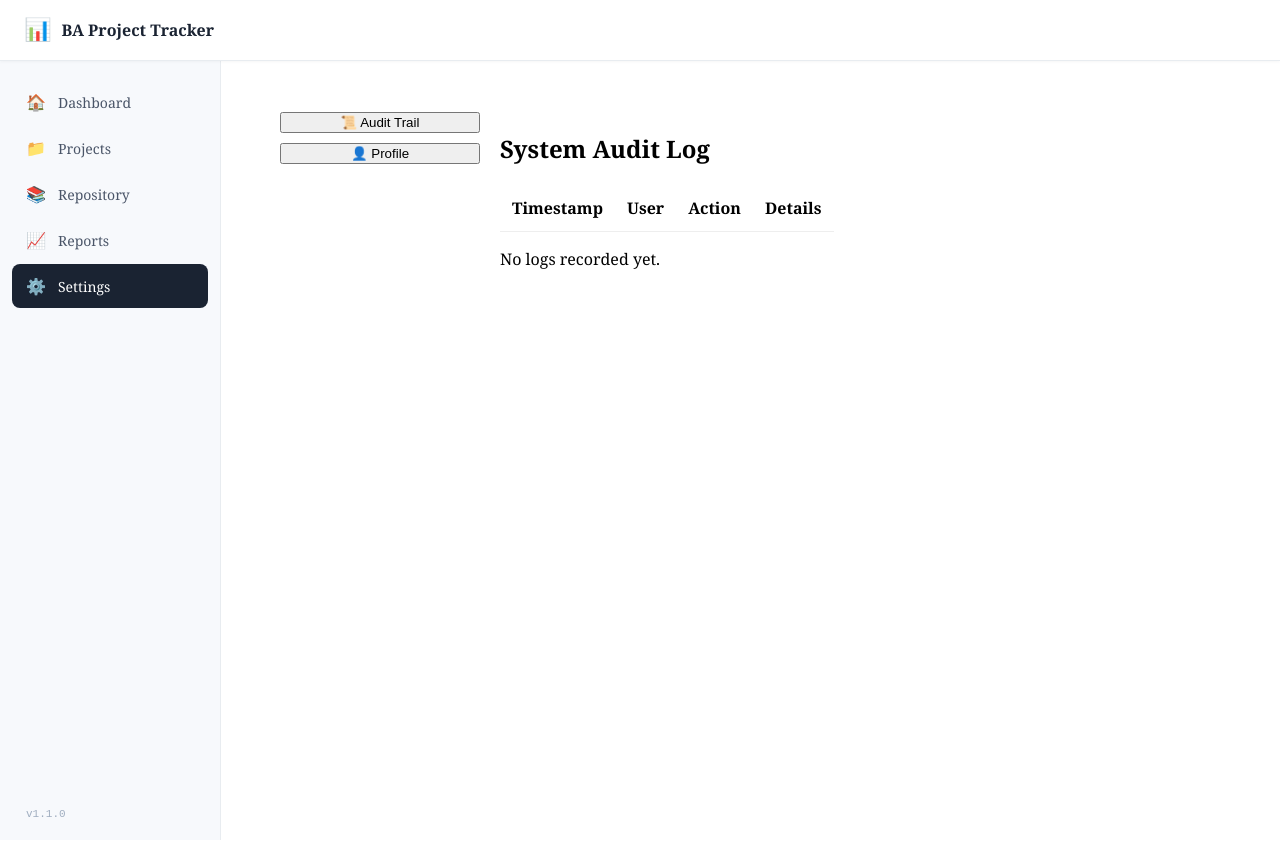
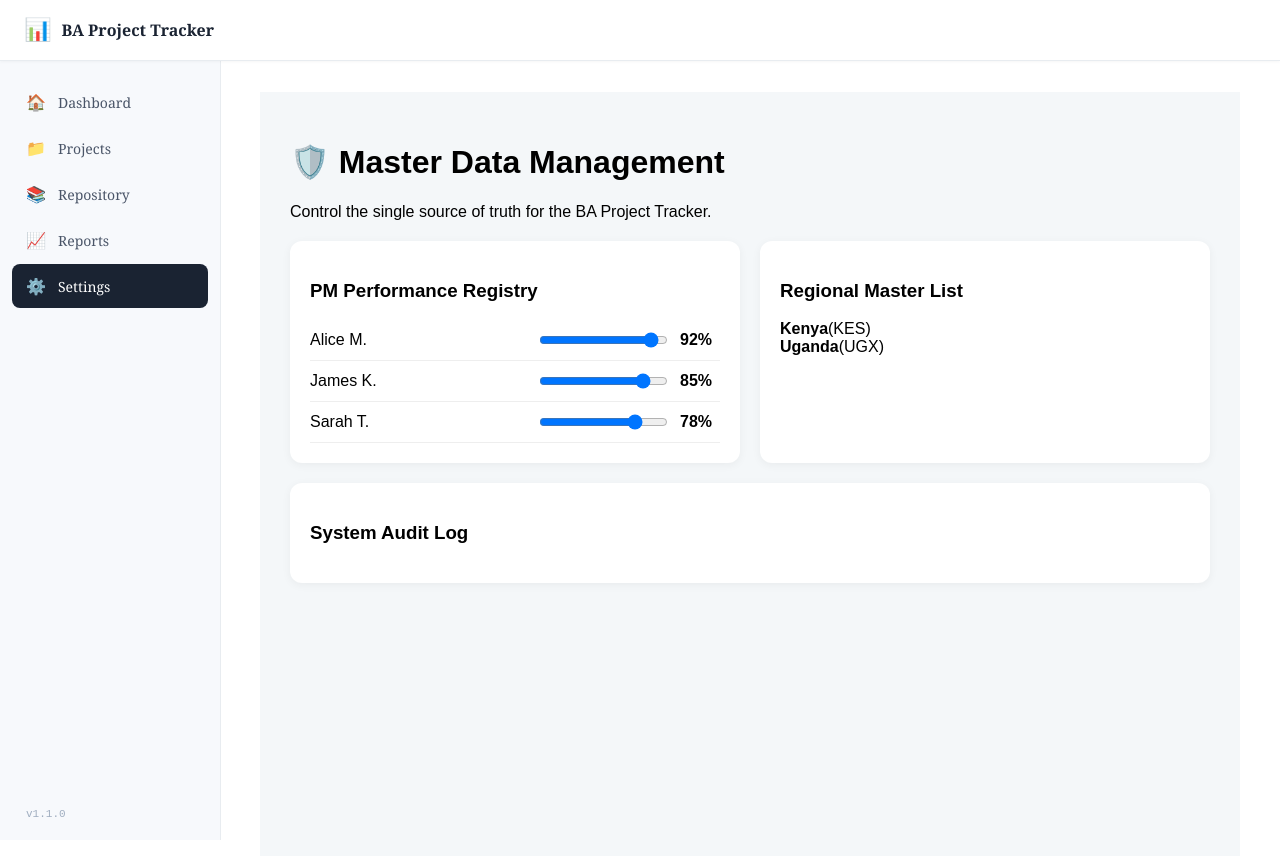
Before and after one commit to NeskoLimo/BA-PROJECT_TRACKER, an Angular app: page /settings in a window 1280 px wide. Shown: the top 856 px of the page. Built offline with nearby package versions, Linux system fonts and the light colour scheme.

Commit message:
Update settings.component.ts

```diff
--- a/src/app/components/settings/settings.component.ts
+++ b/src/app/components/settings/settings.component.ts
@@ -1,51 +1,67 @@
 import { Component } from '@angular/core';
 import { CommonModule } from '@angular/common';
+import { FormsModule } from '@angular/forms';
 import { GovernanceService } from '../../services/governance.service';
 
 @Component({
   selector: 'app-settings',
   standalone: true,
-  imports: [CommonModule],
+  imports: [CommonModule, FormsModule],
   template: `
-    <div class="settings-layout">
-      <aside class="sidebar">
-        <button (click)="tab='audit'" [class.active]="tab==='audit'">📜 Audit Trail</button>
-        <button (click)="tab='profile'">👤 Profile</button>
-      </aside>
+    <div class="settings-wrapper" *ngIf="gov.isAdmin()">
+      <div class="header-section">
+        <h1>🛡️ Master Data Management</h1>
+        <p>Control the single source of truth for the BA Project Tracker.</p>
+      </div>
 
-      <main class="content">
-        <section *ngIf="tab === 'audit'">
-          <h2>System Audit Log</h2>
-          <div class="log-container">
-            <table class="audit-table">
-              <thead>
-                <tr><th>Timestamp</th><th>User</th><th>Action</th><th>Details</th></tr>
-              </thead>
-              <tbody>
-                <tr *ngFor="let entry of gov.auditLog">
-                  <td>{{ entry.timestamp | date:'short' }}</td>
-                  <td><strong>{{ entry.user }}</strong></td>
-                  <td><span class="badge">{{ entry.action }}</span></td>
-                  <td>{{ entry.details }}</td>
-                </tr>
-              </tbody>
-            </table>
-            <p *ngIf="gov.auditLog.length === 0" class="empty">No logs recorded yet.</p>
+      <div class="mdm-grid">
+        <div class="mdm-card">
+          <h3>PM Performance Registry</h3>
+          <div *ngFor="let pm of gov.masterPMs" class="pm-edit-row">
+            <span>{{ pm.name }}</span>
+            <div class="slider-group">
+              <input type="range" min="0" max="100"
+                     [(ngModel)]="pm.rate"
+                     (change)="gov.updatePMRate(pm.name, pm.rate)">
+              <span class="rate-label">{{ pm.rate }}%</span>
+            </div>
           </div>
-        </section>
-      </main>
+        </div>
+
+        <div class="mdm-card">
+          <h3>Regional Master List</h3>
+          <div class="registry-list">
+            <div *ngFor="let r of gov.masterRegions" class="registry-item">
+              <strong>{{ r.name }}</strong> <span>({{ r.currency }})</span>
+            </div>
+          </div>
+        </div>
+      </div>
+
+      <div class="audit-card">
+        <h3>System Audit Log</h3>
+        <div class="log-container">
+          <div *ngFor="let log of gov.auditLog" class="log-entry">
+            <span class="log-time">{{ log.timestamp | date:'shortTime' }}</span>
+            <span class="log-action">[{{ log.action }}]</span>
+            <span class="log-details">{{ log.details }}</span>
+          </div>
+        </div>
+      </div>
     </div>
   `,
   styles: [`
-    .settings-layout { display: flex; gap: 20px; padding: 20px; }
-    .sidebar { width: 200px; display: flex; flex-direction: column; gap: 10px; }
-    .audit-table { width: 100%; border-collapse: collapse; margin-top: 15px; }
-    .audit-table th, .audit-table td { text-align: left; padding: 12px; border-bottom: 1px solid #eee; }
-    .badge { background: #e2e8f0; padding: 4px 8px; border-radius: 4px; font-size: 12px; font-weight: bold; }
+    .settings-wrapper { padding: 30px; font-family: sans-serif; background: #f4f7f9; min-height: 100vh; }
+    .mdm-grid { display: grid; grid-template-columns: 1fr 1fr; gap: 20px; margin-top: 20px; }
+    .mdm-card, .audit-card { background: white; padding: 20px; border-radius: 12px; box-shadow: 0 2px 10px rgba(0,0,0,0.05); }
+    .audit-card { margin-top: 20px; }
+    .pm-edit-row { display: flex; justify-content: space-between; align-items: center; padding: 10px 0; border-bottom: 1px solid #eee; }
+    .slider-group { display: flex; align-items: center; gap: 10px; }
+    .rate-label { font-weight: bold; min-width: 40px; }
+    .log-entry { font-size: 13px; padding: 5px 0; color: #555; border-bottom: 1px solid #fafafa; }
+    .log-action { font-weight: bold; color: #2563eb; margin: 0 10px; }
   `]
 })
 export class SettingsComponent {
-  tab = 'audit';
-  // FIX: Using public gov: GovernanceService ensures the injection token is found
   constructor(public gov: GovernanceService) {}
 }
```
